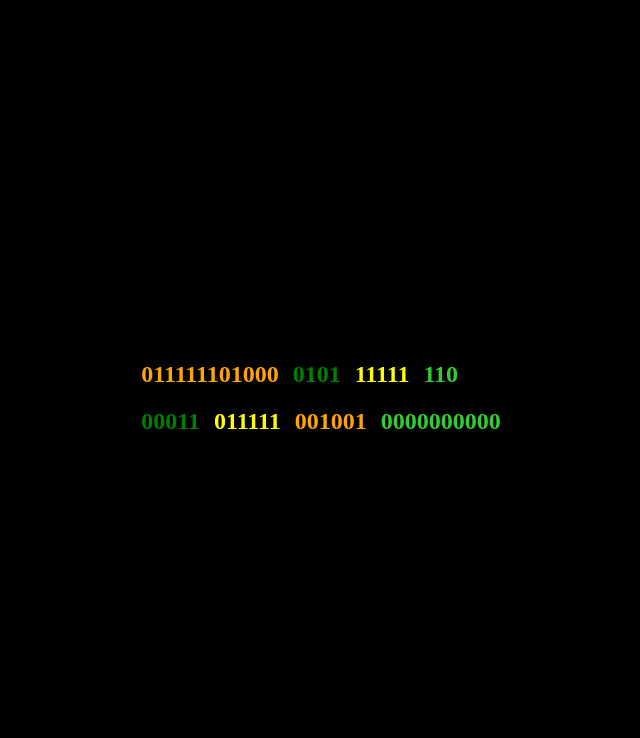
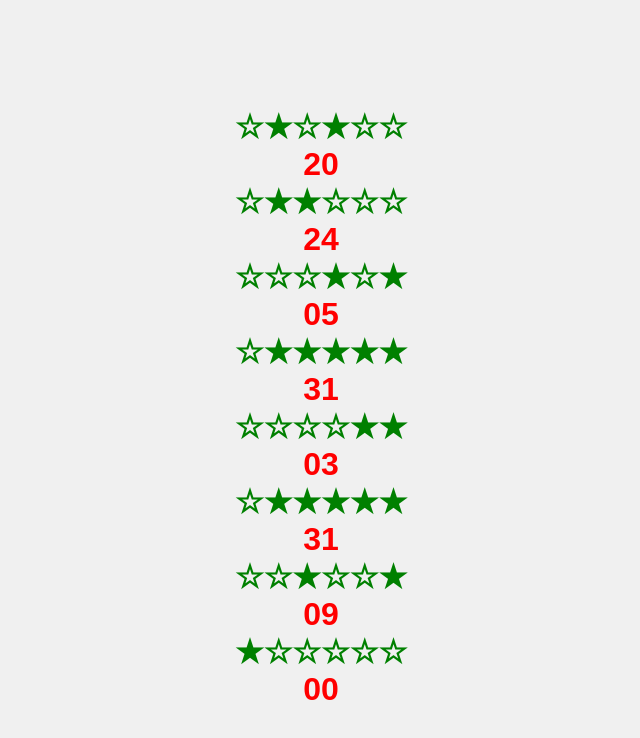
Before and after one commit to jdi512/htmlcss, a plain HTML site: page 2.html in a window 1280 px wide. Shown: the whole page, without its empty margins (319-959 px from the left). Drawn offline with Linux system fonts and the light colour scheme.

Commit message:
Update 2.html

```diff
--- a/2.html
+++ b/2.html
@@ -1,103 +1,150 @@
 <!DOCTYPE html>
-<html lang="ko">
+<html lang="en">
 <head>
     <meta charset="UTF-8">
     <meta name="viewport" content="width=device-width, initial-scale=1.0">
     <title>Binary Clock</title>
     <style>
         body {
+            font-family: Arial, sans-serif;
             display: flex;
             justify-content: center;
             align-items: center;
+            height: 100vh;
+            background-color: #f0f0f0;
+        }
+        .clock {
+            text-align: center;
+        }
+        .binary-time {
+            display: flex;
             flex-direction: column;
-      height: 100vh;
-      background-color: black;
+            gap: 10px;
         }
-    /* 시간은 화면 정중앙에 출력 */
-        .clock {
-      display: flex;
-      align-items: center;
-    }
-
-    .time-container {
-      position: relative;
-    }
-    .date, .time {
-        margin-bottom: 20px;
-    }
-    .date span, .time span {
-        font-size: 24px;
-        margin: 0 5px;
+        .binary-time div {
+            font-size: 2em;
             font-weight: bold;
-    }
-
-    .month, .hours {
-        color: green;
-    }
-    .day, .minutes {
-        color: yellow;
-    }
-    .year, .seconds {
-        color: orange;
-    }
-    .weekday, .milliseconds {
-        color: limegreen;
         }
     </style>
 </head>
 <body>
     <div class="clock">
-    <div class="time-container">
-        <div class="date" id="date">
-            <span class="year"></span>
-            <span class="month"></span>
-            <span class="day"></span>
-            <span class="weekday"></span>
-        </div>
-        <div class="time" id="time">
-            <span class="hours"></span>
-            <span class="minutes"></span>
-            <span class="seconds"></span>
-            <span class="milliseconds"></span>
+        <div class="binary-time">
+            <div id="year1"></div>
+            <div id="year2"></div>
+            <div id="month"></div>
+            <div id="day"></div>
+            <div id="hour"></div>
+            <div id="minute"></div>
+            <div id="second"></div>
+            <div id="millisecond"></div>
         </div>
     </div>
+
+    <!DOCTYPE html>
+    <html lang="en">
+    <head>
+        <meta charset="UTF-8">
+        <meta name="viewport" content="width=device-width, initial-scale=1.0">
+        <title>Binary Clock</title>
+        <style>
+            body {
+                font-family: Arial, sans-serif;
+                display: flex;
+                justify-content: center;
+                align-items: center;
+                height: 100vh;
+                background-color: #f0f0f0;
+            }
+            .clock {
+                text-align: center;
+            }
+            .binary-time {
+                display: flex;
+                flex-direction: column;
+                gap: 10px;
+                color: green;
+                font-size: 2em;
+                font-weight: bold;
+            }
+            .binary-number {
+                display: flex;
+                flex-direction: column;
+                gap: 10px;
+                font-size: 2em;
+                font-weight: bold;
+                color: red;
+            }
+        </style>
+    </head>
+    <body>
+        <div class="clock">
+                <div class="binary-time" id="year1-binary"></div>
+                <div class="binary-number" id="year1-number"></div>
+                <div class="binary-time" id="year2-binary"></div>
+                <div class="binary-number" id="year2-number"></div>
+                <div class="binary-time" id="month-binary"></div>
+                <div class="binary-number" id="month-number"></div>
+                <div class="binary-time" id="day-binary"></div>
+                <div class="binary-number" id="day-number"></div>
+                <div class="binary-time" id="hour-binary"></div>
+                <div class="binary-number" id="hour-number"></div>
+                <div class="binary-time" id="minute-binary"></div>
+                <div class="binary-number" id="minute-number"></div>
+                <div class="binary-time" id="second-binary"></div>
+                <div class="binary-number" id="second-number"></div>
+                <div class="binary-time" id="millisecond-binary"></div>
+                <div class="binary-number" id="millisecond-number"></div>
             </div>
+        </div>
+
         <script>
+            // 숫자를 바이너리 문자열로 변환하는 함수
+            function toCustomBinary(num, length) {
+                return num.toString(2).padStart(length, '0').replace(/0/g, '☆').replace(/1/g, '★');
+            }
+
+            // 시계를 업데이트하는 함수
             function updateClock() {
-        const now = new Date();
+                let now = new Date();
 
-        // 날짜 출력
-        const dateDiv = document.getElementById('date');
-        const yearSpan = dateDiv.querySelector('.year');
-        const monthSpan = dateDiv.querySelector('.month');
-        const daySpan = dateDiv.querySelector('.day');
-        const weekdaySpan = dateDiv.querySelector('.weekday');
+                // 년도, 월, 일, 시, 분, 초, 밀리초를 구분하여 계산
+                let yearPart1 = Math.floor(now.getFullYear() / 100);
+                let yearPart2 = now.getFullYear() % 100;
+                let month = now.getMonth() + 1;
+                let day = now.getDate();
+                let hour = now.getHours();
+                let minute = now.getMinutes();
+                let second = now.getSeconds();
+                let millisecond = Math.floor(now.getMilliseconds() / 10);
 
-        yearSpan.textContent = now.getFullYear().toString(2).padStart(12, '0');
-        monthSpan.textContent = (now.getMonth() + 1).toString(2).padStart(4, '0');
-        daySpan.textContent = now.getDate().toString(2).padStart(5, '0');
+                // 각각의 이진법과 아라비아 숫자를 설정
+                document.getElementById('year1-binary').innerHTML = toCustomBinary(yearPart1, 6);
+                document.getElementById('year2-binary').innerHTML = toCustomBinary(yearPart2, 6);
+                document.getElementById('month-binary').innerHTML = toCustomBinary(month, 6);
+                document.getElementById('day-binary').innerHTML = toCustomBinary(day, 6);
+                document.getElementById('hour-binary').innerHTML = toCustomBinary(hour, 6);
+                document.getElementById('minute-binary').innerHTML = toCustomBinary(minute, 6);
+                document.getElementById('second-binary').innerHTML = toCustomBinary(second, 6);
 
-        // 요일을 숫자로 매핑하여 이진법으로 표시(월-1, 화-2, 수-3...)
-        const weekdays = ['월', '화', '수', '목', '금', '토', '일'];
-        const weekdayBinary = (weekdays.indexOf(weekdays[now.getDay()]) + 1).toString(2).padStart(3, '0');
-        weekdaySpan.textContent = weekdayBinary;
+                document.getElementById('year1-number').innerHTML = yearPart1.toString().padStart(2, '0');
+                document.getElementById('year2-number').innerHTML = yearPart2.toString().padStart(2, '0');
+                document.getElementById('month-number').innerHTML = month.toString().padStart(2, '0');
+                document.getElementById('day-number').innerHTML = day.toString().padStart(2, '0');
+                document.getElementById('hour-number').innerHTML = hour.toString().padStart(2, '0');
+                document.getElementById('minute-number').innerHTML = minute.toString().padStart(2, '0');
+                document.getElementById('second-number').innerHTML = second.toString().padStart(2, '0');
+                // 밀리초는 6개의 패턴 중 하나를 선택
+                const millisecondPatterns = ["★☆☆☆☆☆", "☆★☆☆☆☆", "☆☆★☆☆☆", "☆☆☆★☆☆", "☆☆☆☆★☆", "☆☆☆☆☆★"];
+                document.getElementById('millisecond-binary').innerHTML = millisecondPatterns[millisecond % 6];
+                document.getElementById('millisecond-number').innerHTML = millisecond.toString().padStart(2, '0');
+            }
 
-        // 시간 출력
-        const timeDiv = document.getElementById('time');
-        const hoursSpan = timeDiv.querySelector('.hours');
-        const minutesSpan = timeDiv.querySelector('.minutes');
-        const secondsSpan = timeDiv.querySelector('.seconds');
-        const millisecondsSpan = timeDiv.querySelector('.milliseconds');
-
-        hoursSpan.textContent = now.getHours().toString(2).padStart(5, '0');
-        minutesSpan.textContent = now.getMinutes().toString(2).padStart(6, '0');
-        secondsSpan.textContent = now.getSeconds().toString(2).padStart(6, '0');
-        millisecondsSpan.textContent = now.getMilliseconds().toString(2).padStart(10, '0');
-    }
-    setInterval(updateClock, 1); // 매 밀리초마다 업데이트
-    //지연 없이 출력
-    updateClock();
-
+            setInterval(updateClock, 1); // 1밀리초마다 업데이트
+            updateClock(); // 페이지 로드 시 즉시 업데이트
         </script>
     </body>
     </html>
+
+</body>
+</html>
```
Lines whose indentation alone changed are shown as unchanged.
